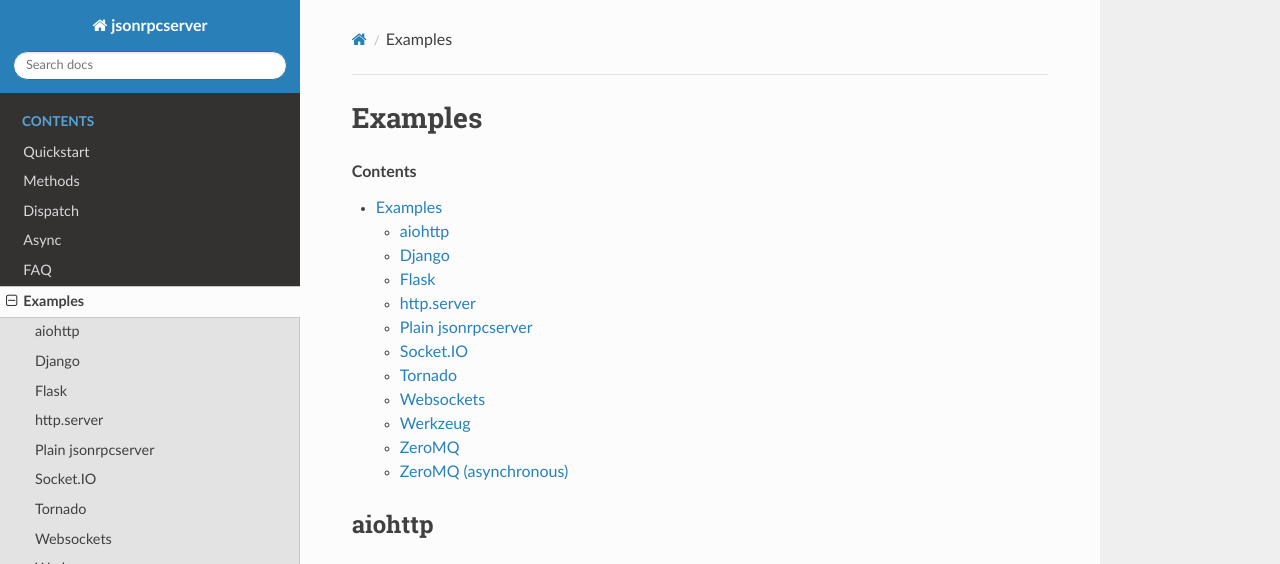
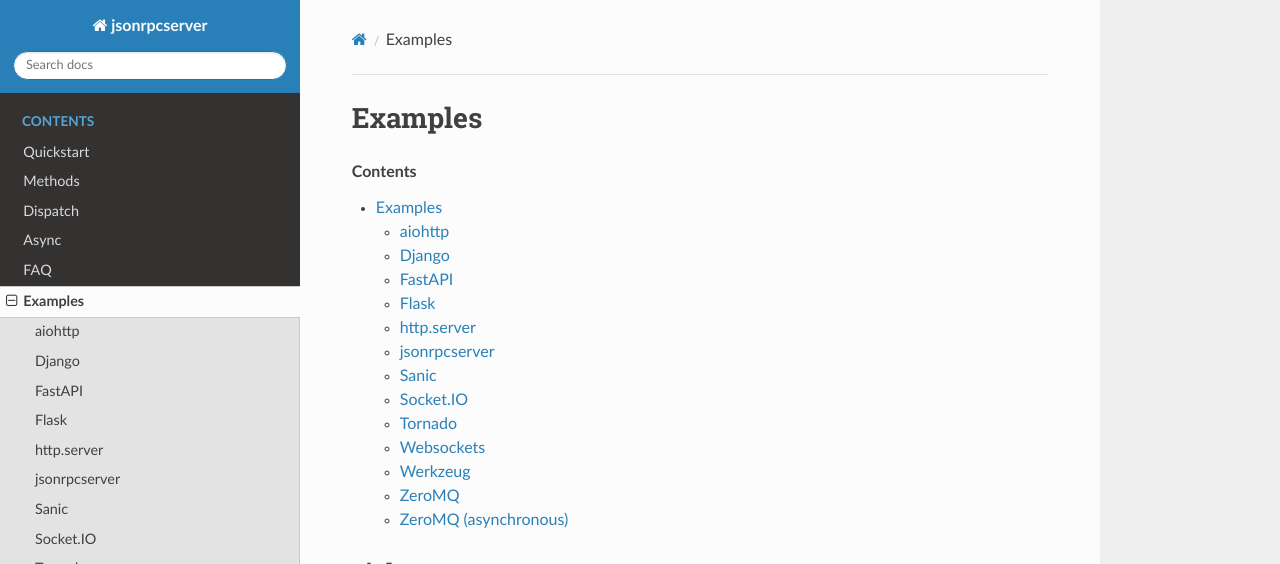
Before and after one commit to explodinglabs/jsonrpcserver, a Sphinx documentation site: the page built from docs/examples.md, in a window 1280 px wide and 1400 px high. Shown: the top 564 px of the window. Built offline with Sphinx 7.4.7 and the Read the Docs theme 2.0.0, drawn with Linux system fonts in a browser that asks for light colours; some of the changed text lies outside the part shown; grey boxes are pictures that could not be loaded.

Commit message:
Add Sanic example to docs

````diff
--- a/docs/examples.md
+++ b/docs/examples.md
@@ -19,6 +19,13 @@
 
 See [blog post](https://blog.explodinglabs.com/jsonrpc/django).
 
+## FastAPI
+
+```{literalinclude} ../examples/fastapi_server.py
+```
+
+See [blog post](https://blog.explodinglabs.com/jsonrpc/fastapi).
+
 ## Flask
 
 ```{literalinclude} ../examples/flask_server.py
@@ -36,12 +43,19 @@
 
 See [blog post](https://blog.explodinglabs.com/jsonrpc/httpserver).
 
-## Plain jsonrpcserver
+## jsonrpcserver
 
 Using jsonrpcserver's built-in `serve` method.
 
 ```{literalinclude} ../examples/jsonrpcserver_server.py
 ```
+
+## Sanic
+
+```{literalinclude} ../examples/sanic_server.py
+```
+
+See [blog post](https://blog.explodinglabs.com/jsonrpc/sanic).
 
 ## Socket.IO
 
````
Also changed, not shown: 1 other file.
